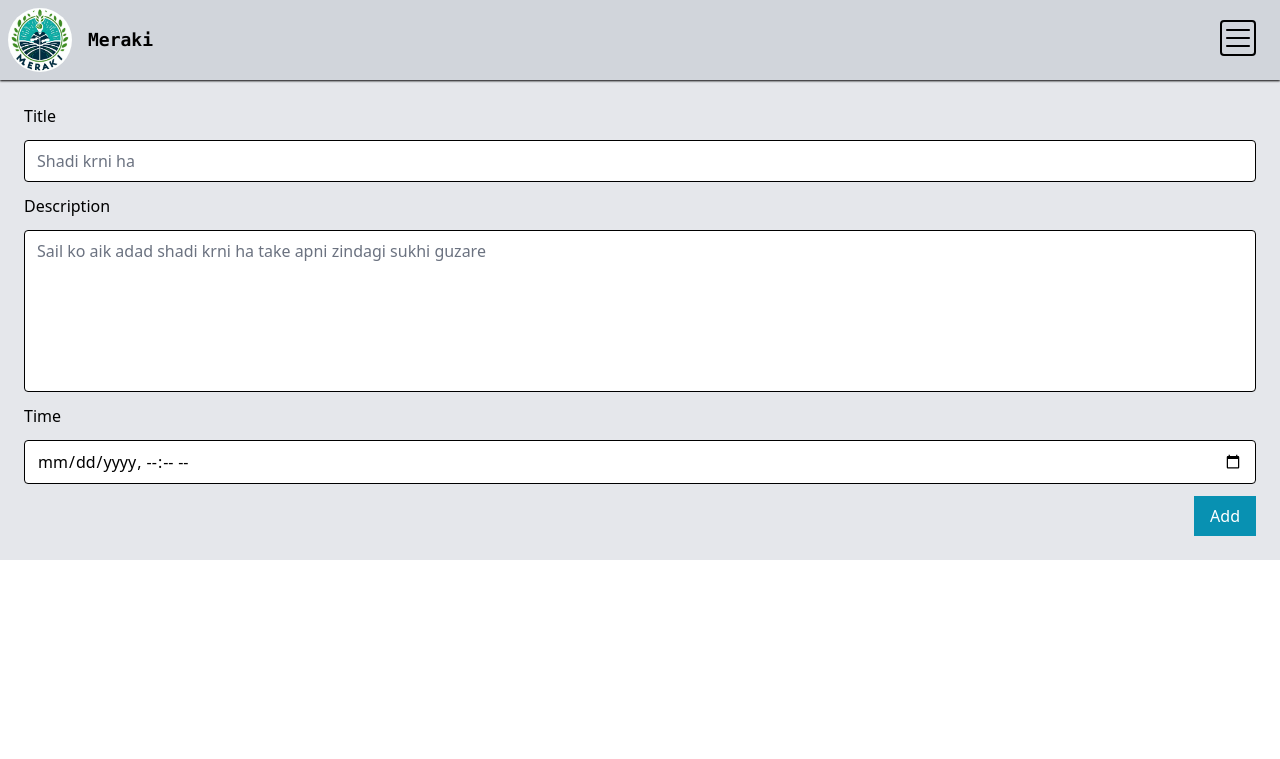
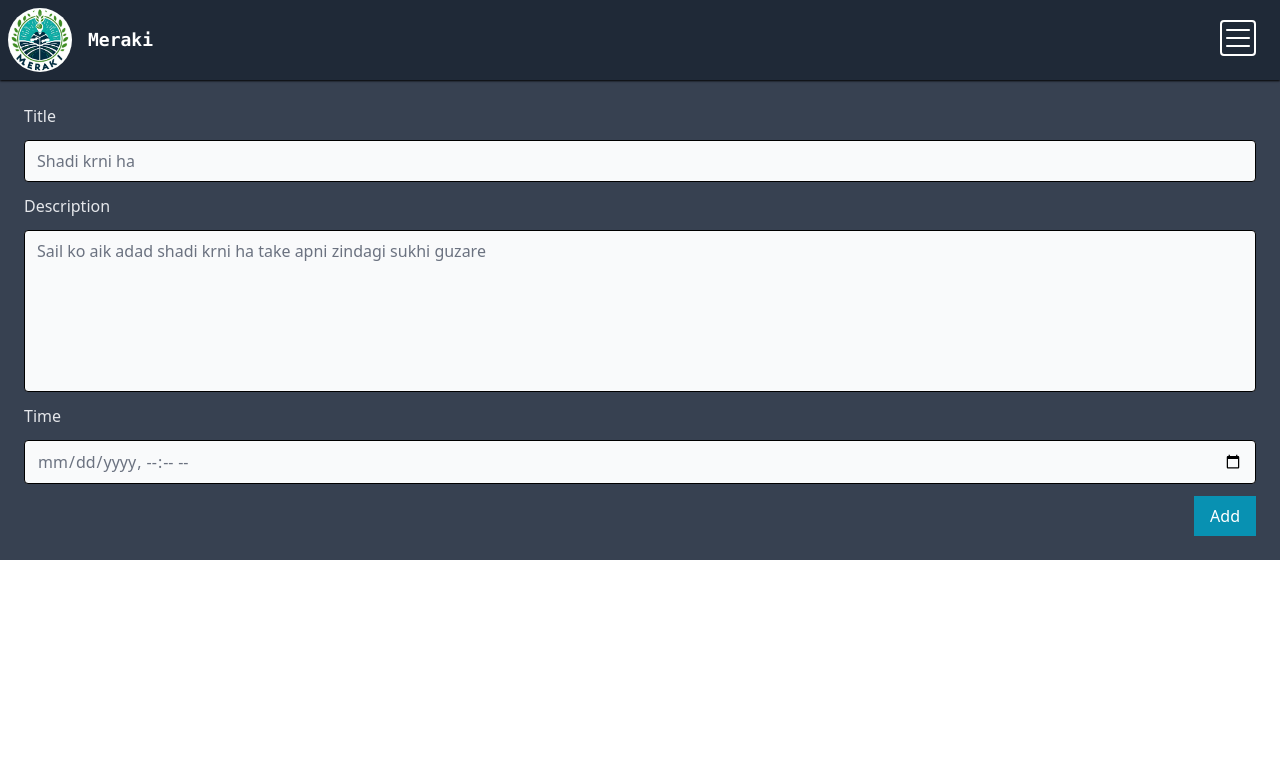
Before and after one commit to Muhammad-Usman-69/Meraki, a PHP site: page / in a window 1280 px wide. Shown: the top 759 px of the page. After the commit the page ends 560 px from the top, so only its background shows below. Run offline with PHP 8.4, Linux system fonts and the light colour scheme.

Commit message:
header menu improved

```diff
--- a/index.html
+++ b/index.html
@@ -11,30 +11,31 @@
 
 <body>
     <header class="h-20">
-        <nav class="flex fixed shadow-sm shadow-black w-full bg-gray-300 justify-between items-center dark:bg-gray-800">
+        <nav class="flex fixed shadow-sm shadow-black w-full justify-between items-center bg-gray-800">
             <!--navigation bar logo-->
             <div class="logo flex items-center">
                 <a href="/" class="flex items-center space-x-2">
                     <img class="w-20 rounded-full p-2" src="images/logo.jpg">
-                    <p class="text-lg font-semibold font-mono dark:text-white">Meraki</p>
+                    <p class="text-lg font-semibold font-mono text-white">Meraki</p>
                 </a>
             </div>
 
             <!--menu section-->
             <div class="mx-6">
-                <button onclick="menu()" type="button" class="border-black border-2 rounded dark:border-white">
-                    <img class="w-8 dark:invert" src="images/menu.png">
+                <button onclick="menu()" type="button" class="border-2 rounded border-white relative w-9 h-9">
+                    <img class="menu-img w-8 invert transition-all duration-300 absolute top-0 left-0" src="images/menu.png">
+                    <img class="close-img w-8 invert p-1 opacity-0 transition-all duration-300 absolute top-0 left-0" src="images/close.png">
                 </button>
                 <ul
-                    class="menu-list absolute flex flex-col list-none w-full right-1/2 translate-x-1/2 translate-y-[22px] ease-in-out overflow-hidden duration-200 transition-all h-0">
-                    <li class="list-none w-0 overflow-hidden duration-300">
+                    class="menu absolute flex flex-col list-none w-full right-1/2 translate-x-1/2 translate-y-[22px] ease-in-out overflow-hidden duration-200 transition-all">
+                    <li class="list-none overflow-hidden transition-all duration-300 ease-in-out h-0">
                         <a href="" class="block w-full py-1.5 px-3 text-gray-700 bg-cyan-400 hover:bg-cyan-200 overflow-hidden whitespace-nowrap">Profile</a>
                     </li>
-                    <li class="list-none w-0 overflow-hidden duration-300">
+                    <li class="list-none overflow-hidden transition-all duration-300 ease-in-ou h-0">
                         <a href="" class="block w-full py-1.5 px-3 text-gray-700 bg-cyan-300 hover:bg-cyan-100 overflow-hidden whitespace-nowrap">Log
                             in</a>
                     </li>
-                    <li class="list-none w-0 overflow-hidden duration-300">
+                    <li class="list-none overflow-hidden transition-all duration-300 ease-in-out h-0">
                         <a href="" class="block w-full py-1.5 px-3 text-gray-700 bg-cyan-400 hover:bg-cyan-200 overflow-hidden whitespace-nowrap">Sign
                             up</a>
                     </li>
@@ -44,10 +45,10 @@
     </header>
 
     <!--form add section-->
-    <iframe scrolling="no" class="h-fit w-full overflow-hidden bg-gray-200 dark:bg-gray-700" src="partials/_add.html"
-        frameborder="0" onload="resizeIframe(this)"></iframe>
+    <iframe scrolling="no" class="h-fit w-full overflow-hidden bg-gray-700" src="partials/_add.html"
+        frameborder="0" onload="resizeIframe(this)" id="iframe"></iframe>
 
-    <div class="h-[100vh]"></div>
+    <div class="h-9"></div>
     <script src="side/script.js"></script>
 </body>
 
--- a/partials/_add.html
+++ b/partials/_add.html
@@ -9,16 +9,16 @@
 <body>
     <form action="" class="m-6 space-y-3">
         <div class="flex flex-col space-y-3">
-            <label for="title" class="dark:text-gray-200">Title</label>
-            <input type="text" name="title" id="title" placeholder="Shadi krni ha" class="border border-black outline-none px-3 py-2 rounded dark:text-gray-800 dark:bg-gray-50 placeholder:text-gray-500">
+            <label for="title" class="text-gray-200">Title</label>
+            <input type="text" name="title" id="title" placeholder="Shadi krni ha" class="border border-black outline-none px-3 py-2 rounded text-gray-800 bg-gray-50 placeholder:text-gray-500">
         </div>
         <div class="flex flex-col space-y-3">
-            <label for="desc" class="dark:text-gray-200">Description</label>
-            <textarea name="desc" id="desc" rows="6" placeholder="Sail ko aik adad shadi krni ha take apni zindagi sukhi guzare" class="border border-black outline-none px-3 py-2 rounded resize-none dark:text-gray-800 dark:bg-gray-50 placeholder:text-gray-500"></textarea>
+            <label for="desc" class="text-gray-200">Description</label>
+            <textarea name="desc" id="desc" rows="6" placeholder="Sail ko aik adad shadi krni ha take apni zindagi sukhi guzare" class="border border-black outline-none px-3 py-2 rounded resize-none text-gray-800 bg-gray-50 placeholder:text-gray-500"></textarea>
         </div>
         <div class="flex flex-col space-y-3">
-            <label for="time" class="dark:text-gray-200">Time</label>
-            <input type="datetime-local" name="time" id="time" placeholder="10:10:2010" class="border border-black outline-none px-3 py-2 rounded dark:text-gray-500 dark:bg-gray-50 placeholder:text-gray-500">
+            <label for="time" class="text-gray-200">Time</label>
+            <input type="datetime-local" name="time" id="time" placeholder="10:10:2010" class="border border-black outline-none px-3 py-2 rounded text-gray-500 bg-gray-50 placeholder:text-gray-500">
         </div>
         <div class="grid place-items-end space-y-3">
             <button type="submit" class="bg-cyan-600 hover:bg-cyan-700 px-4 py-2 text-white">Add</button>
--- a/side/script.js
+++ b/side/script.js
@@ -1,7 +1,20 @@
 // adding showing function for menu list
-let menuList = document.querySelector(".menu-list");
+let menuSec = document.querySelector(".menu");
+let menuList = document.querySelectorAll(".menu li");
 function menu() {
-    menuList.classList.toggle("h-0");
+    menuList.forEach((list, i) => {
+        list.classList.toggle("h-9");
+        list.style.transitionDelay = i * 0.1 + "s";
+    });
+
+    let menuImage = document.querySelector(".menu-img");
+    let closeImage = document.querySelector(".close-img");
+
+    //adding rotating function for menu
+    /* menuImage.classList.toggle("opacity-0");
+    menuImage.style.transform = "rotate(180deg)";
+    closeImage.classList.toggle("opacity-0");
+    closeImage.style.transform = "rotate(180deg)"; */
 }
 
 //automatically adjusts height of form frame
--- a/side/style.css
+++ b/side/style.css
@@ -669,6 +669,14 @@ video {
   right: 50%;
 }
 
+.top-0 {
+  top: 0px;
+}
+
+.left-0 {
+  left: 0px;
+}
+
 .isolate {
   isolation: isolate;
 }
@@ -892,6 +900,30 @@ video {
   height: fit-content;
 }
 
+.h-full {
+  height: 100%;
+}
+
+.h-96 {
+  height: 24rem;
+}
+
+.h-\[100\%\] {
+  height: 100%;
+}
+
+.h-9 {
+  height: 2.25rem;
+}
+
+.w-0 {
+  width: 0px;
+}
+
+.w-10 {
+  width: 2.5rem;
+}
+
 .w-20 {
   width: 5rem;
 }
@@ -916,12 +948,8 @@ video {
   width: 100%;
 }
 
-.w-0 {
-  width: 0px;
-}
-
-.w-10 {
-  width: 2.5rem;
+.w-9 {
+  width: 2.25rem;
 }
 
 .max-w-none {
@@ -2799,6 +2831,14 @@ video {
   transition-duration: 200ms;
 }
 
+.duration-300 {
+  transition-duration: 300ms;
+}
+
+.duration-150 {
+  transition-duration: 150ms;
+}
+
 .ease-in {
   transition-timing-function: cubic-bezier(0.4, 0, 1, 1);
 }
```
Also changed, not shown: other parts of side/style.css (+51 -107 lines), images/close.png (added).
